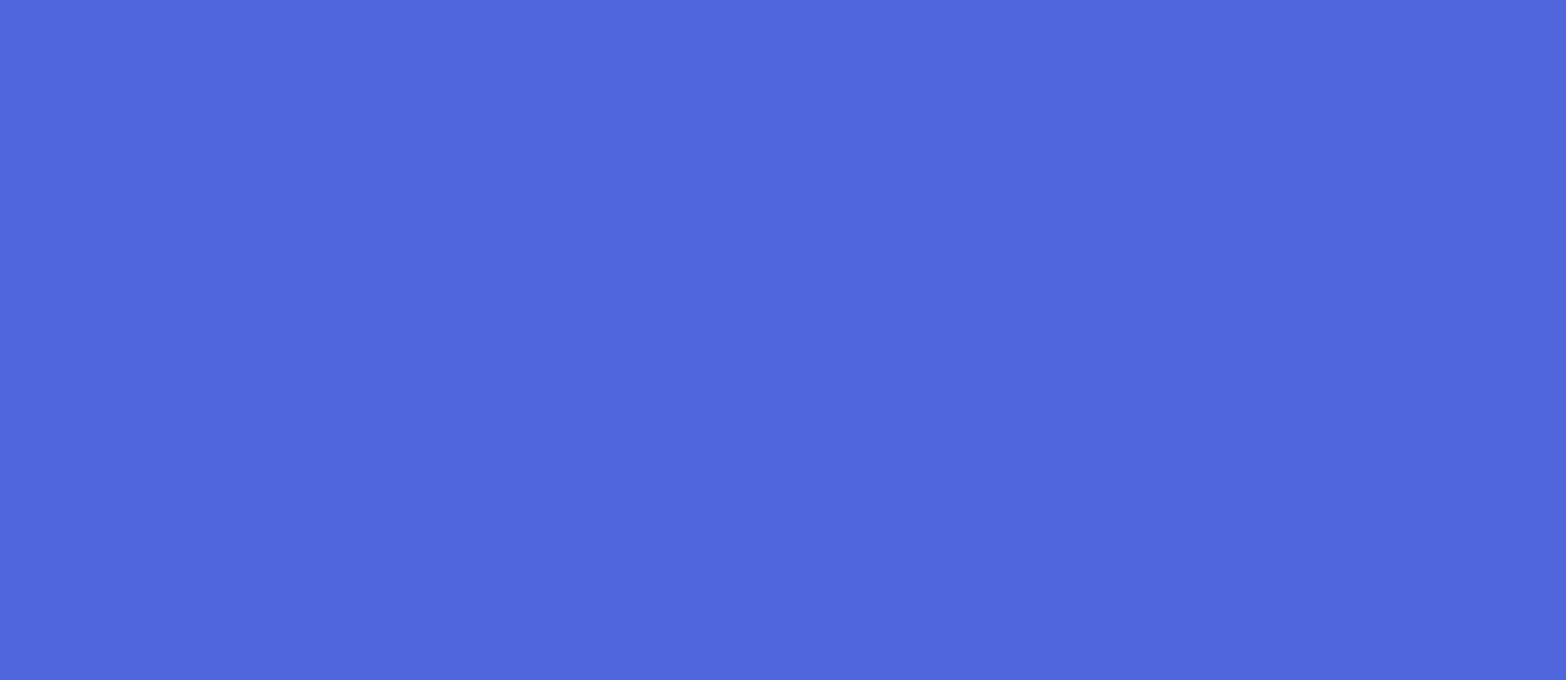
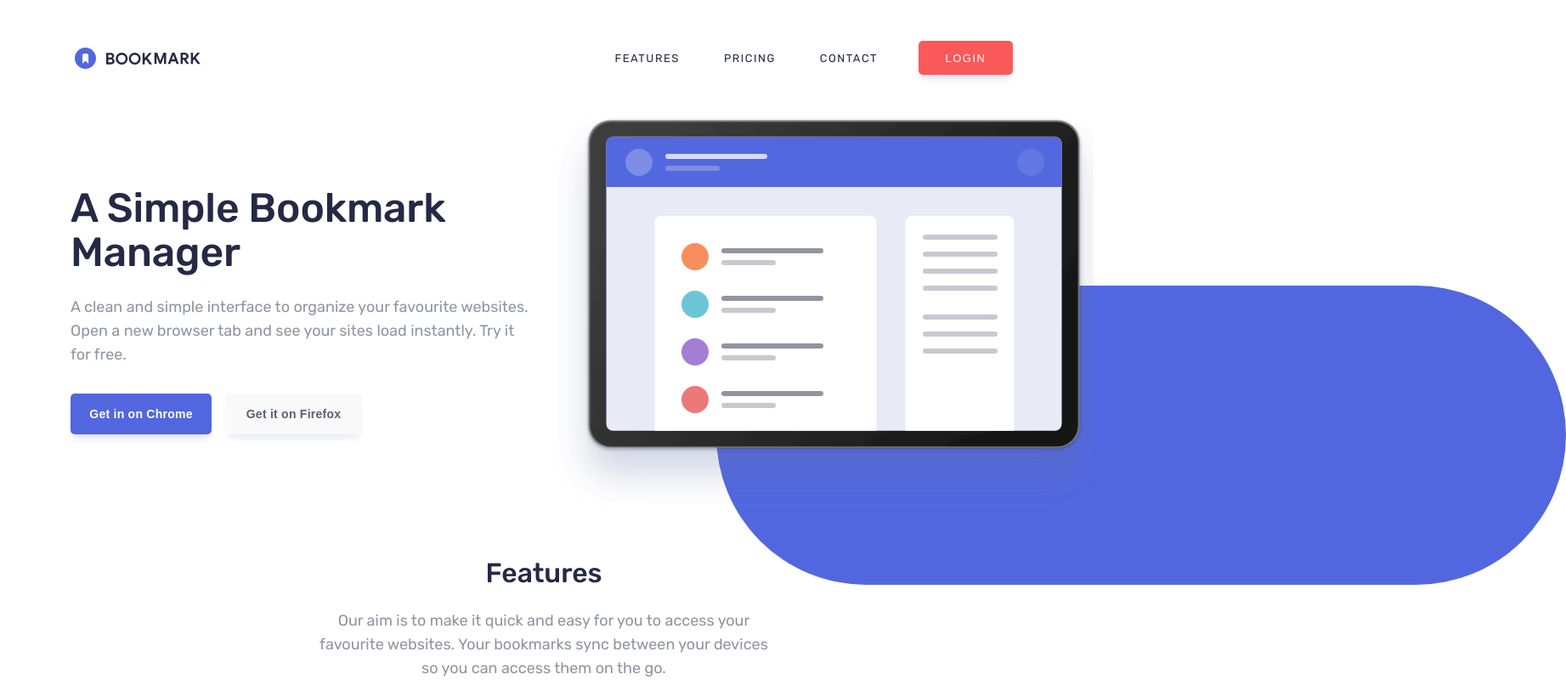
Before and after one commit to AlexTheChef/landing-bookmark, a plain HTML site: page index.html in a window 1280 px wide. Shown: the whole page at 85% size, 1843 px wide, since content can reach past the window. Drawn offline with Linux system fonts and the light colour scheme.

Commit message:
first 3 sections done on desktop version

```diff
--- a/index.html
+++ b/index.html
@@ -14,7 +14,33 @@
 </head>
 
 <body>
-
+    <div class="header">
+        <div class="header__left">
+            <div class="header-img"></div>
+        </div>
+        <div class="header__right">
+            <a class="header-btns" href="#">FEATURES</a>
+            <a class="header-btns" href="#">PRICING</a>
+            <a class="header-btns" href="#">CONTACT</a>
+            <button class="btn-header">LOGIN</button>
+        </div>
+    </div>
+    <section1 class="section1-container">
+        <div class="section1-info-container">
+            <h1 class="section1-h1">A Simple Bookmark Manager</h1>
+            <p class="section1-p">A clean and simple interface to organize your favourite websites. Open a new browser tab and see your sites load instantly. Try it for free.</p>
+            <div class="section1-btns">
+                <button class="section1-blue">Get in on Chrome</button>
+                <button class="section1-white">Get it on Firefox</button>
+            </div>
+        </div>
+        <div class="section1-img"></div>
+        <div class="section1-bg-img"></div>
+    </section1>
+    <section2 class="section2-container">
+        <h1 class="section2-h1">Features</h1>
+        <p class="section2-p">Our aim is to make it quick and easy for you to access your favourite websites. Your bookmarks sync between your devices so you can access them on the go.</p>
+    </section2>
 
 
     <script src="script.js"></script>
--- a/style.css
+++ b/style.css
@@ -10,9 +10,8 @@ html {
 body {
     box-sizing: border-box;
     font-family: 'Rubik', sans-serif;
-    background-color: var(--blue);
     display: flex;
-    justify-content: center;
+    flex-direction: column;
     align-items: center;
     height: 100vh;
     width: 100%;
@@ -22,25 +21,176 @@ body {
 
 :root {
     --blue: #5267DF;
-    --red: #FA5959;;
-    --darkr: #242A45;
+    --red: #FA5959;
+    --dark: #242A45;
     --silver: #9194A2;
 }
 
-.container {
-    height: 616px;
-    width: 730px;
-    display: flex;
-    flex-direction: column;
-    justify-content: space-between;
-    align-items: center;
-}
-
 .header {
-    width: 730px;
-    height: 38px;
+    width: 1104px;
+    height: 46px;
     display: flex;
     flex-direction: row;
     align-items: center;
     justify-content: space-between;
+    margin-top: 48px;
 }
+
+.header-img {
+    width: 148px;
+    height: 25px;
+    background-image: url('/images/logo-bookmark.svg');
+}
+
+.header-btns {
+    height: 17px;
+    width: fit-content;
+    margin-left: 48px;
+    font-style: normal;
+    font-weight: normal;
+    font-size: 13px;
+    line-height: 17px;
+    letter-spacing: 1.5px;
+    color: var(--dark);
+    text-decoration: none;
+}
+
+.btn-header {
+    width: 111px;
+    height: 40px;
+    background: var(--red);
+    color: white;
+    font-style: normal;
+    font-weight: 500;
+    font-size: 13px;
+    line-height: 17px;
+    letter-spacing: 1.5px;
+    box-shadow: 0px 8px 8px -4px rgba(73, 93, 207, 0.20012);
+    border-radius: 5px;
+    border: none;
+    margin-left: 44px;
+    cursor: pointer;
+}
+
+.section1-container {
+    position: relative;
+    height: 674px;
+    width: 1294px;
+    display: flex;
+    flex-direction: row;
+    align-items: center;
+    justify-content: center;
+}
+
+.section1-info-container {
+    width: 540px;
+    height: 292px;
+    margin-left: 90px;
+    margin-right: 30px;
+}
+
+.section1-img {
+    width: 657px;
+    height: 466px;
+    background-image: url('/images/illustration-hero.svg');
+}
+
+.section1-h1 {
+    width: 540px;
+    height: 104px;
+    font-weight: 500;
+    font-size: 48px;
+    line-height: 52px;
+    letter-spacing: -0.15px;
+    color: var(--dark);
+    margin: 0;
+}
+
+.section1-p {
+    width: 540px;
+    height: 84px;
+    font-size: 18px;
+    line-height: 28px;
+    color: var(--dark);
+    mix-blend-mode: normal;
+    opacity: 0.5;
+    margin: 24px 0px 32px 0px;
+}
+
+.section1-btns {
+    width: 343px;
+    height: 48px;
+    display: flex;
+    align-items: center;
+    justify-content: space-between;
+}
+
+.section1-blue {
+    width: 166px;
+    height: 48px;
+    background: var(--blue);
+    box-shadow: 0px 8px 8px -4px rgba(73, 93, 207, 0.20012);
+    border-radius: 5px;
+    border: none;
+    color: white;
+    font-weight: 600;
+    font-size: 14px;
+    line-height: 28px;
+    letter-spacing: 0.25px;
+    cursor: pointer;
+}
+
+.section1-white {
+    width: 161px;
+    height: 48px;
+    font-style: normal;
+    font-weight: 600;
+    font-size: 14px;
+    line-height: 28px;
+    letter-spacing: 0.25px;
+    color: var(--dark);
+    mix-blend-mode: normal;
+    opacity: 0.75;
+    background: #F7F7F7;
+    box-shadow: 0px 8px 8px -4px rgba(73, 93, 207, 0.20012);
+    border-radius: 5px;
+    border: none;
+    cursor: pointer;
+}
+
+.section1-bg-img {
+    position: absolute;
+    width: 1000px;
+    height: 352px;
+    left: 850px;
+    top: 248px;
+    background: var(--blue);
+    border-radius: 316.5px;
+    z-index: -10;
+}
+
+.section2-container {
+    width: 540px;
+    height: 152px;
+    margin-top: 6px;
+}
+
+.section2-p {
+    font-size: 18px;
+    line-height: 28px;
+    text-align: center;
+    color: var(--dark);
+    mix-blend-mode: normal;
+    opacity: 0.5;
+    margin-top: 16px;
+}
+
+.section2-h1 {
+    font-weight: 500;
+    font-size: 32px;
+    line-height: 52px;
+    text-align: center;
+    letter-spacing: -0.1px;
+    color: var(--dark);
+    margin: 0;
+}
```
